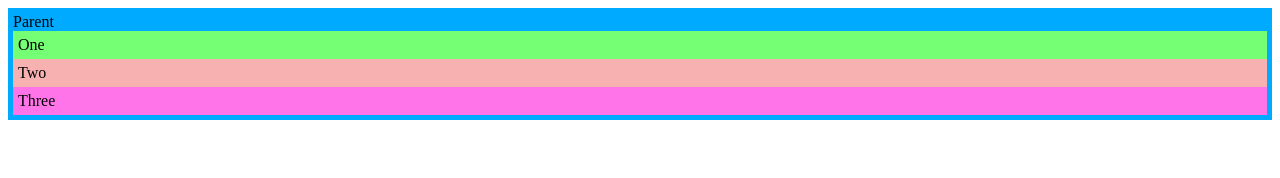
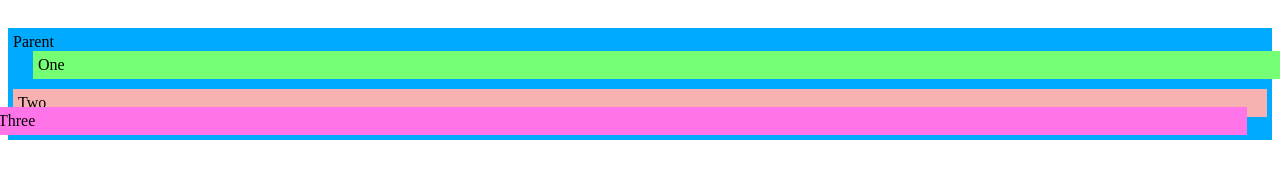
Before and after one commit to yuxiangshan/CSS-Position, a plain HTML site: page index.html in a window 1280 px wide. Drawn offline with Linux system fonts and the light colour scheme.

Commit message:
add relative document flow

```diff
--- a/style.css
+++ b/style.css
@@ -1,17 +1,21 @@
 .parent {
-
+    position: relative;
+    top: 20px;
 }
 
 .child-one {
-
+    position: relative;
+    left: 20px;
 }
 
 .child-two {
-
+    position: relative;
+    top: 10px;
 }
 
 .child-three {
-
+    position: relative;
+    right: 20px;
 }
 
 
```
Also changed, not shown: 1 other file.
